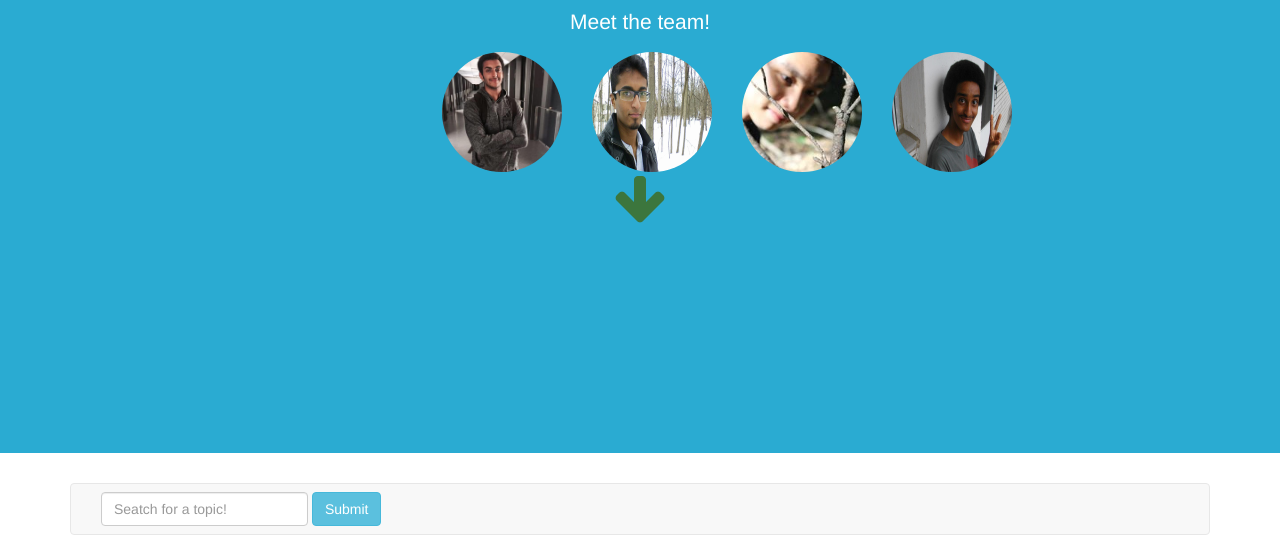
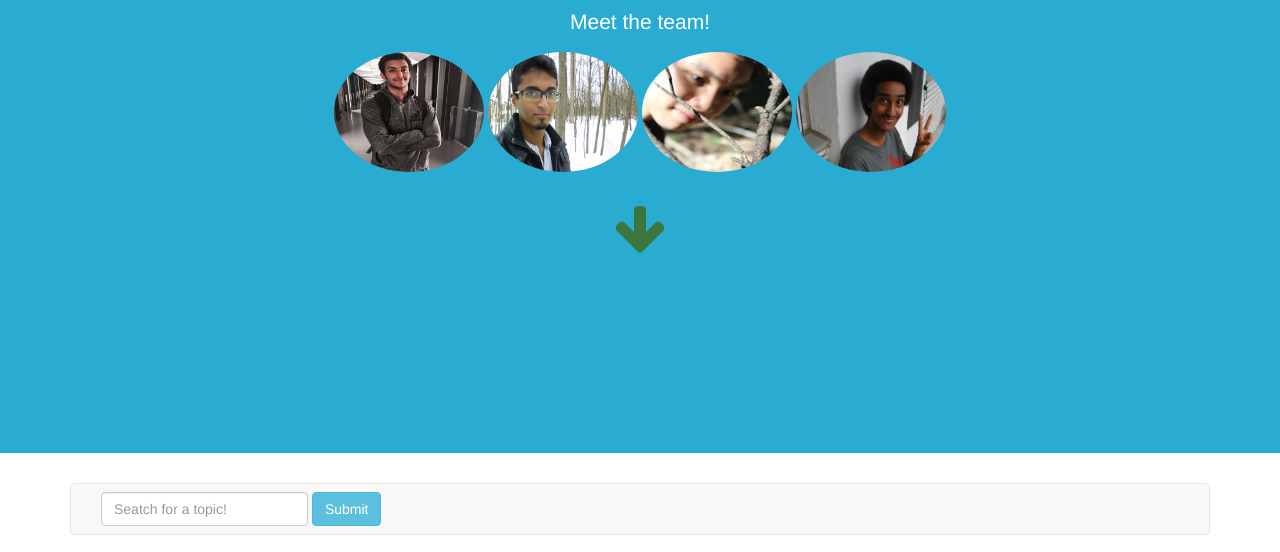
Before and after one commit to GitSaad/Trendify, a website: page public/index.html in a window 1280 px wide. Shown: the part 187-739 px from the top of the page. Drawn offline with nearby package versions, Linux system fonts and the light colour scheme.

Commit message:
centered images

```diff
--- a/public/css/main.css
+++ b/public/css/main.css
@@ -37,7 +37,9 @@ html, body, #controller, .container {
 	height:120px;
 	margin: 0 auto;
 }
-
+.fa-arrow-down{
+	margin-top:30px;
+}
 @media (max-width: 992px) {
 	.jumbotron {
 		height: 1000px;
--- a/public/index.html
+++ b/public/index.html
@@ -30,11 +30,11 @@
             <h3>Analyzing trend sentiments has never been easier!</h3>
             <p>Meet the team!</p>
 
-                <div class="col-sm-offset-4">
-                    <img class="img-circle img-responsive profile-img col-sm-1" src="images/ali.jpg"/>
-                    <img class="img-circle img-responsive profile-img col-sm-1" src="images/saad.jpg"/>
-                    <img class="img-circle img-responsive profile-img col-sm-1" src="images/martin.jpg"/>
-                    <img class="img-circle img-responsive profile-img col-sm-1" src="images/sam.jpg"/>
+                <div class="row-fluid">
+                    <img class="img-circle profile-img span6" src="images/ali.jpg"/>
+                    <img class="img-circle profile-img span6" src="images/saad.jpg"/>
+                    <img class="img-circle profile-img span6" src="images/martin.jpg"/>
+                    <img class="img-circle profile-img span6" src="images/sam.jpg"/>
                 </div>
 
             <a href class="col-lg-12 text-success">
```
